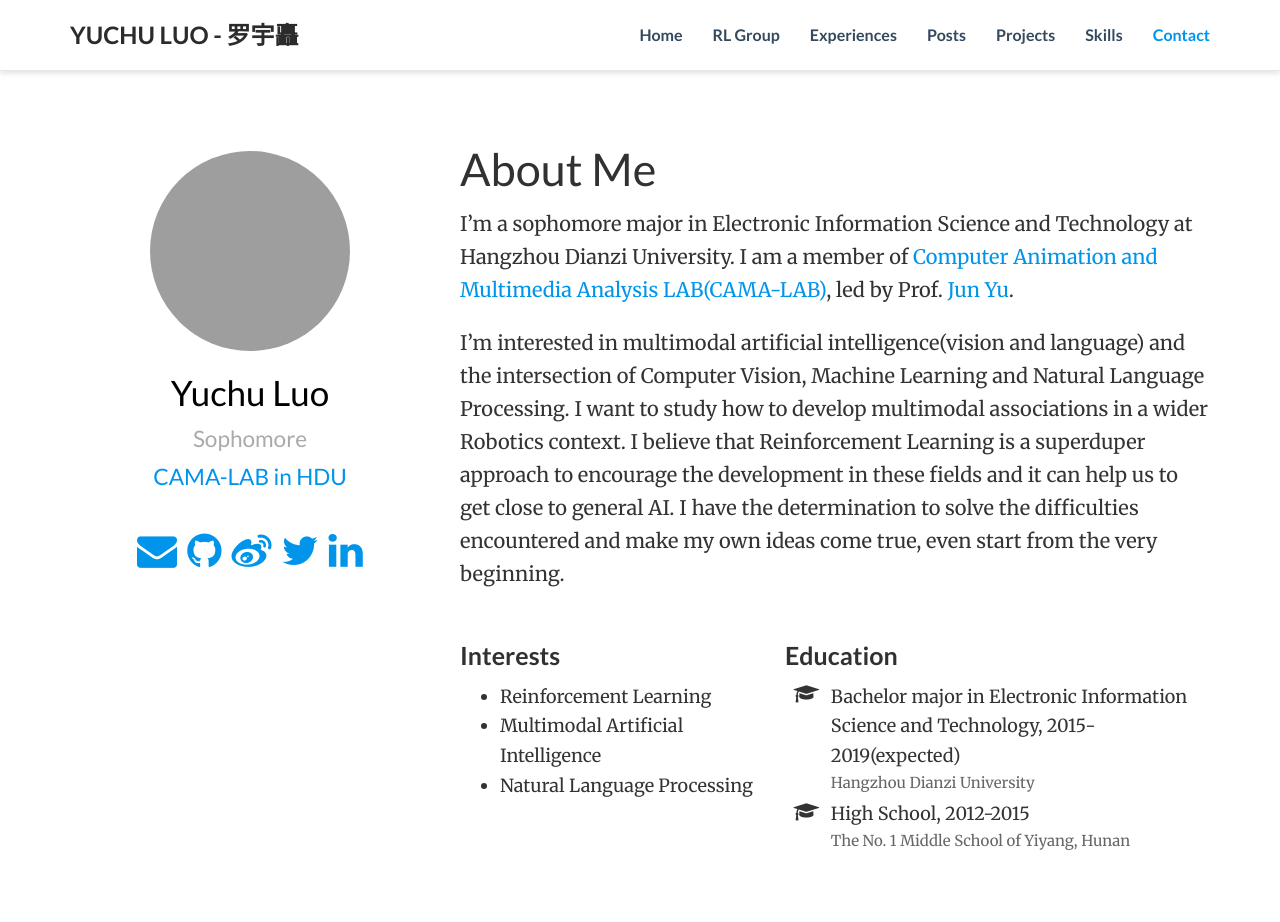
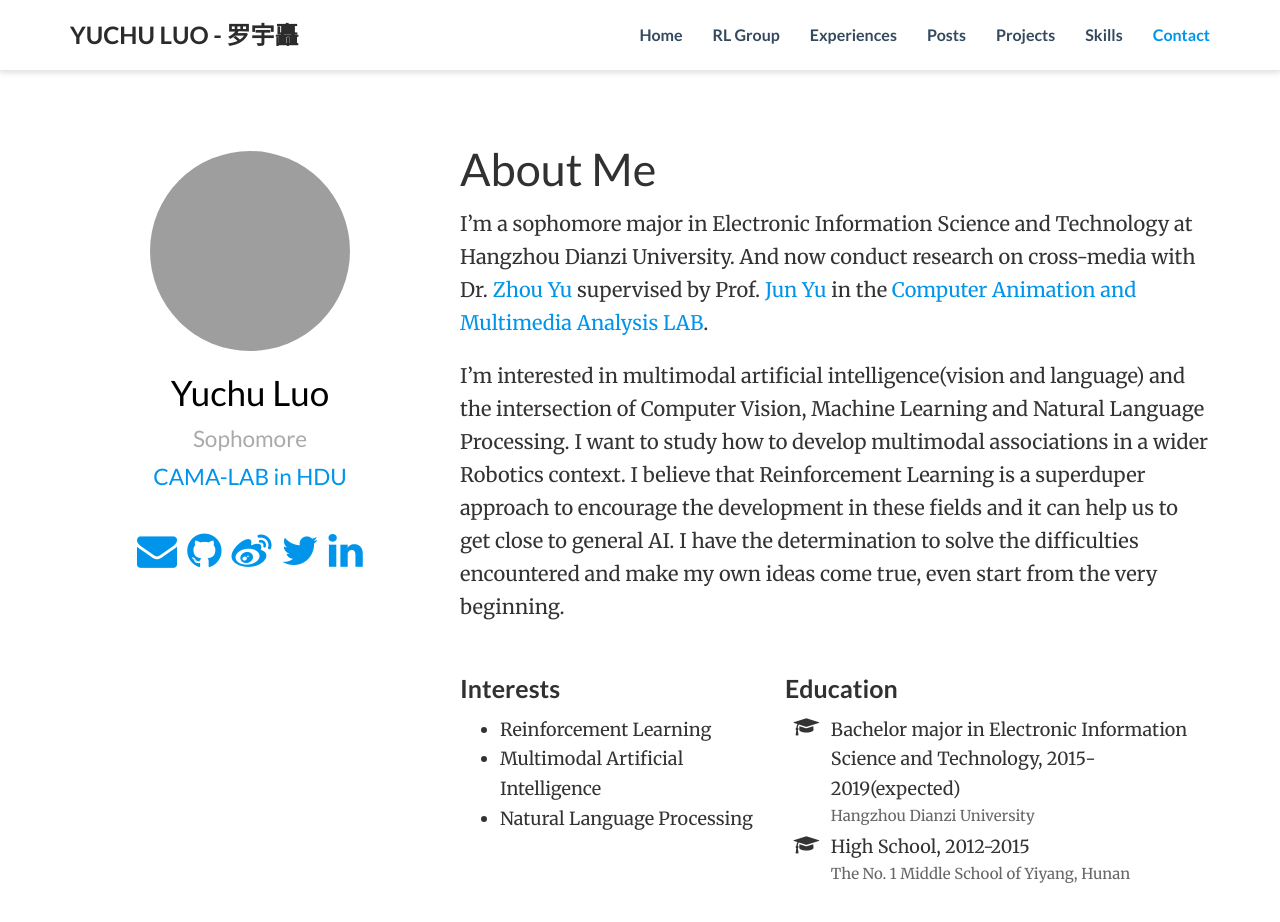
Before and after one commit to wolegechu/wolegechu.github.io, a plain HTML site: page index.html in a window 1280 px wide. Shown: the top 922 px of the page. Drawn offline with nearby package versions, Linux system fonts and the light colour scheme; some packages are replaced by stand-ins of ours; grey boxes are pictures that could not be loaded.

Commit message:
Update about

```diff
--- a/index.html
+++ b/index.html
@@ -241,7 +241,7 @@
 
 <h1 id="about-me">About Me</h1>
 
-<p>I&rsquo;m a sophomore major in Electronic Information Science and Technology at Hangzhou Dianzi University. I am a member of <a href="http://camalab.hdu.edu.cn" target="_blank">Computer Animation and Multimedia Analysis LAB(CAMA-LAB)</a>, led by Prof. <a href="http://camalab.hdu.edu.cn/people/jun_yu/index.html" target="_blank">Jun Yu</a>.</p>
+<p>I&rsquo;m a sophomore major in Electronic Information Science and Technology at Hangzhou Dianzi University. And now conduct research on cross-media with Dr. <a href="http://camalab.hdu.edu.cn/people/zhou_yu/index.html" target="_blank">Zhou Yu</a> supervised by Prof. <a href="http://camalab.hdu.edu.cn/people/jun_yu/index.html" target="_blank">Jun Yu</a> in the <a href="http://camalab.hdu.edu.cn/" target="_blank">Computer Animation and Multimedia Analysis LAB</a>.</p>
 
 <p>I&rsquo;m interested in multimodal artificial intelligence(vision and language) and the intersection of Computer Vision, Machine Learning and Natural Language Processing. I want to study how to develop multimodal associations in a wider Robotics context. I believe that Reinforcement Learning is a superduper approach to encourage the development in these fields and it can help us to get close to general AI. I have the determination to solve the difficulties encountered and make my own ideas come true, even start from the very beginning.</p>
 
```
